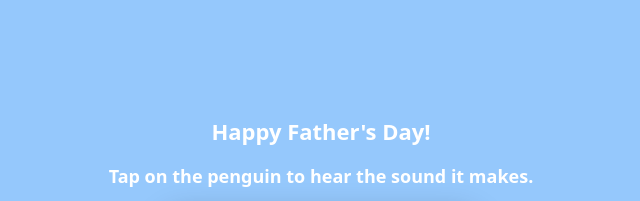
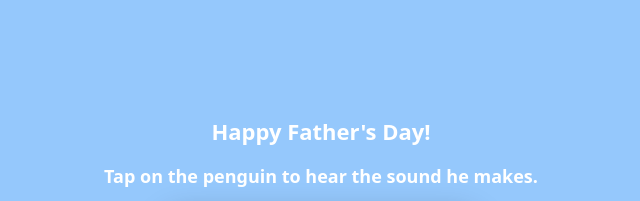
Before and after one commit to kle2004/HappyFathersDay, a plain HTML site: page index.html in a window 1280 px wide. Shown: the top 201 px of the page, 319-959 px from the left. Drawn offline with Linux system fonts and the light colour scheme.

Commit message:
Update index.html

```diff
--- a/index.html
+++ b/index.html
@@ -52,7 +52,7 @@
 <body>
   <div class="wrap">
     <p class="title">Happy Father's Day!</p>
-    <p class="subtitle">Tap on the penguin to hear the sound it makes.</p>
+    <p class="subtitle">Tap on the penguin to hear the sound he makes.</p>
     <img id="fish" src="FathersDay.jpeg" alt="Fathers Day" />
 
     <p id="counter">Taps: 0</p>
```
